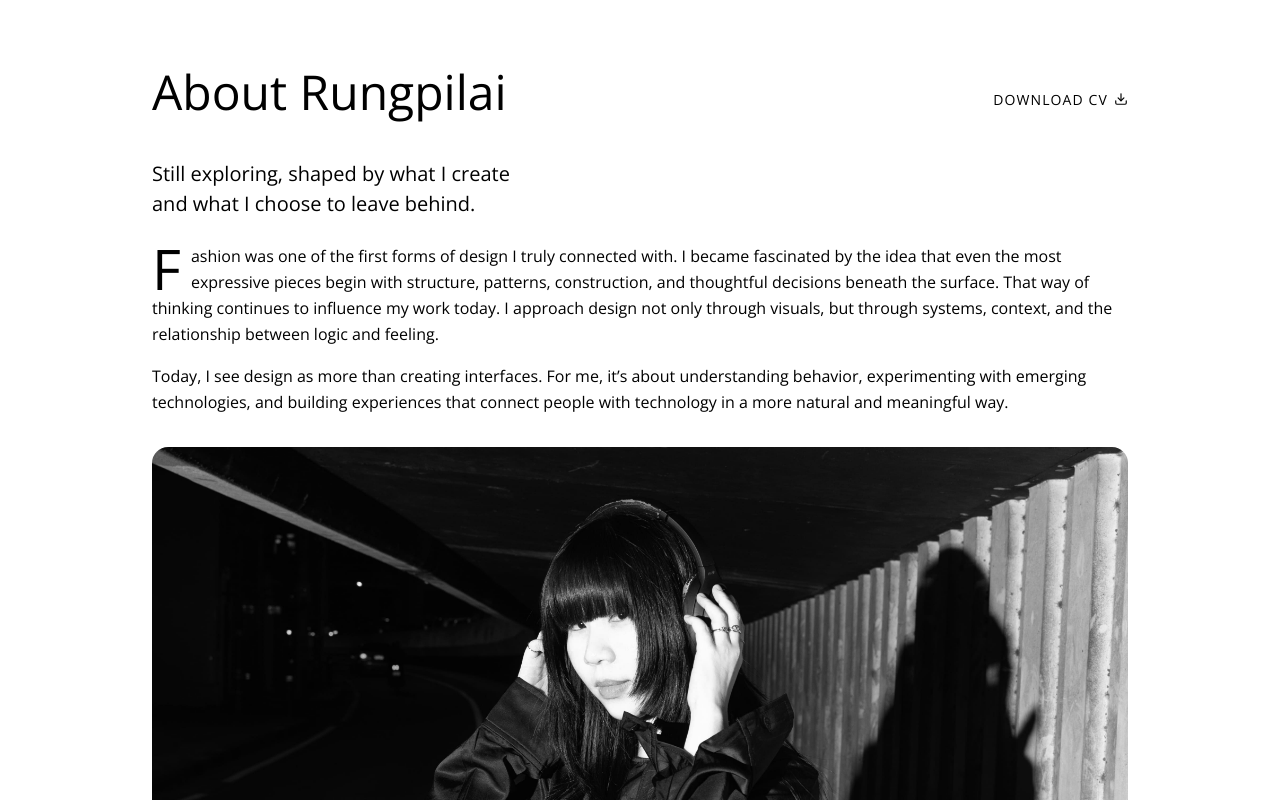
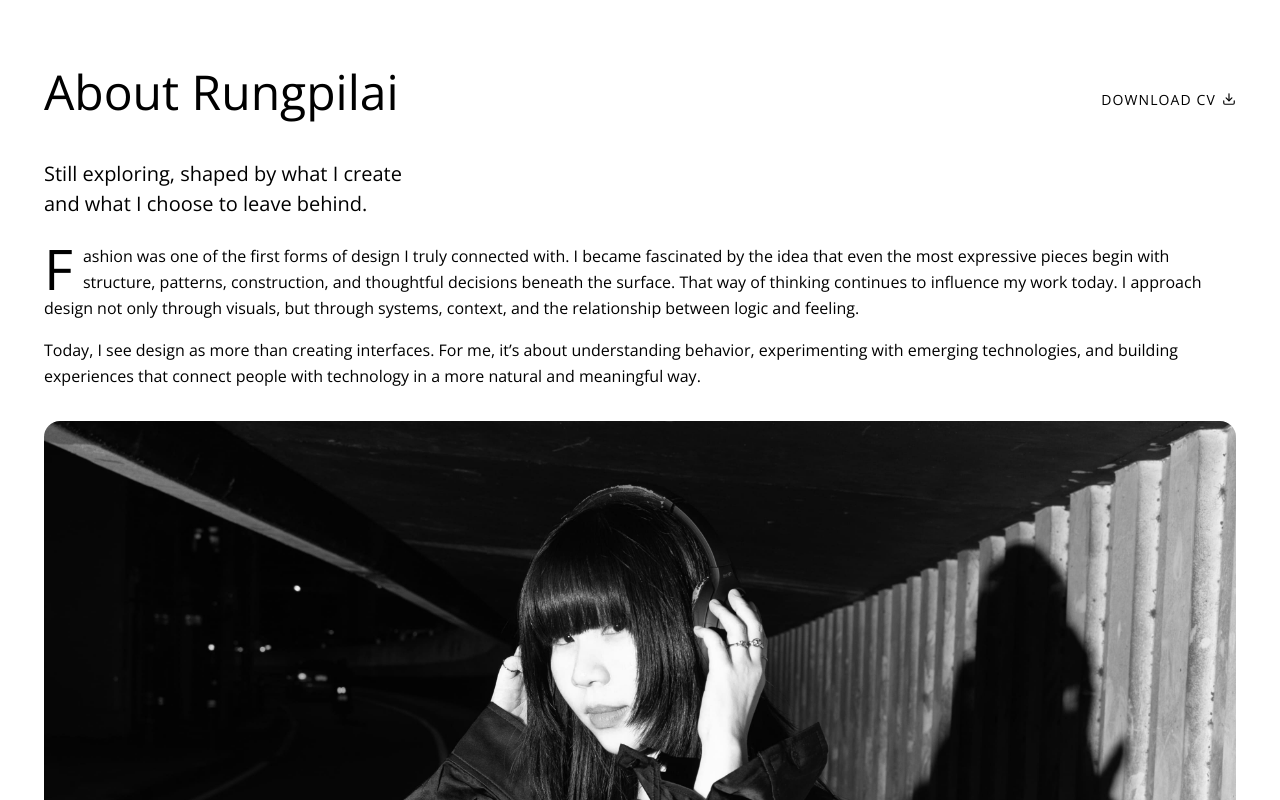
Before and after one commit to rungpilai/rungpilaip, a React (Vite) app: page /about in a window 1280 px wide. Shown: the top 800 px of the page. Built offline with nearby package versions, Linux system fonts and the light colour scheme.

Commit message:
fix: refactor container utility styles for improved structure and clarity

```diff
--- a/src/index.css
+++ b/src/index.css
@@ -69,16 +69,18 @@
     --container-max-width-work: 820px;
 }
 
-@utility container {
+@layer utilities {
+    .container {
         max-width: var(--container-max-width-default);
         margin-inline: auto;
         padding-inline: 1.5rem;
     }
 
-@utility container-work {
+    .container-work {
         max-width: var(--container-max-width-work);
         margin-inline: auto;
         padding-inline: 1.5rem;
+    }
 }
 
 @layer base {
```
Lines whose indentation alone changed are shown as unchanged.
